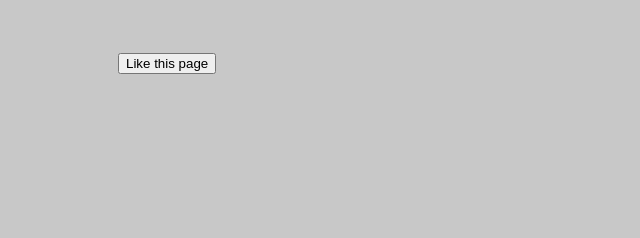
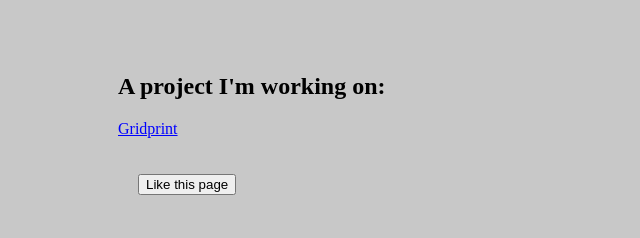
Before and after one commit to scmgithub/about_steve, a plain HTML site: page index.html in a window 1280 px wide. Shown: the part 1463-1701 px from the top of the page, without its empty margins (272-912 px from the left). Before the commit the page ends 1565 px from the top, so only its background shows below. Drawn offline with Linux system fonts and the light colour scheme.

Commit message:
tried link to gridprint

```diff
--- a/index.html
+++ b/index.html
@@ -32,6 +32,9 @@
 		<p>Santorini, Greece</p>
 	</article>
 	<article>
+		<h2>A project I'm working on:</h2>
+		<p><a href="https://github.com/scmgithub/lemon/blob/master/w01/d05/Homework/gridprint.html" style="color: blue">Gridprint</a></p>
+	<article>
 		<button>Like this page</button>
 	</article>
 	<script>
```
